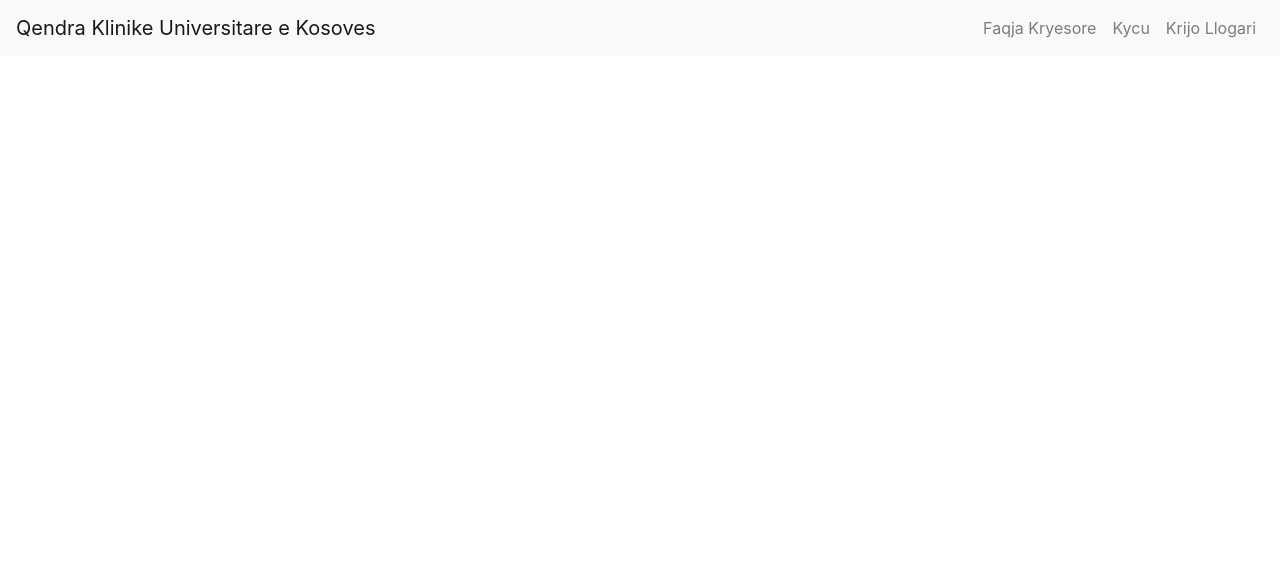
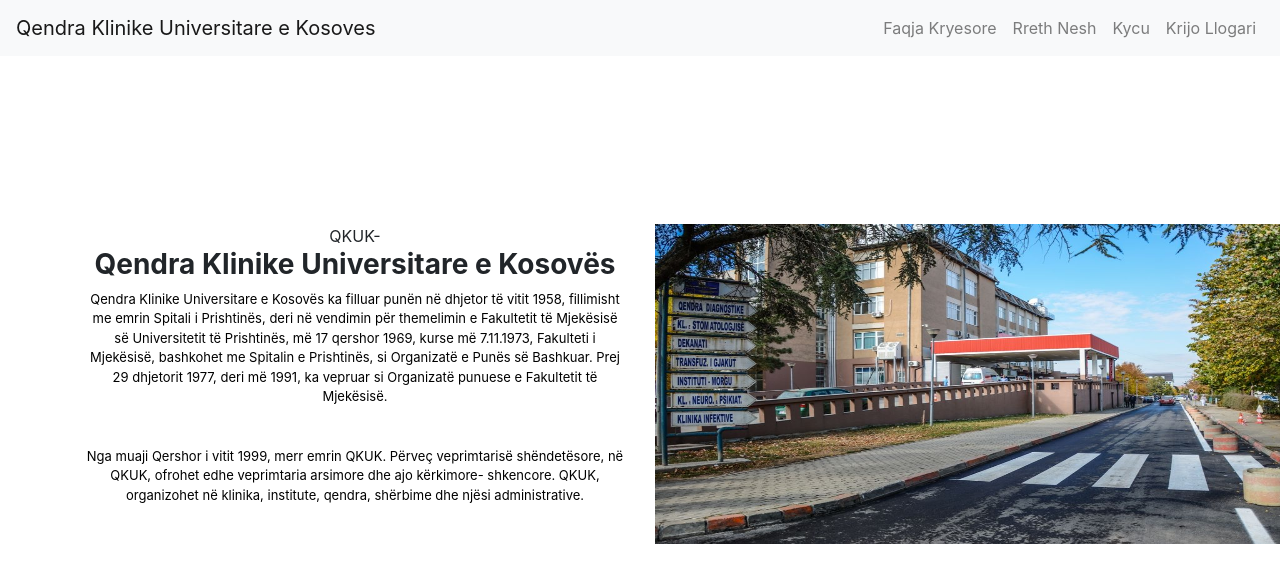
Before and after one commit to anilaavdylii/HMS-frontend, a React (Create React App) app: page /aboutUs in a window 1280 px wide. Shown: the top 582 px of the page. Built offline with nearby package versions, Linux system fonts and the light colour scheme.

Commit message:
aboutus page

```diff
--- a/src/App.css
+++ b/src/App.css
@@ -87,6 +87,11 @@
 }
 
 p {
+  color: black;
+  font-size: small;
+}
+
+h6 {
   color: red;
   font-size: small;
 }
@@ -251,3 +256,13 @@ p {
   width:100%;
   height: 100vh;
 }
+
+
+
+.container-about{
+    background-image: url(../src/img/qkuk-1.jpg);
+    background-repeat: no-repeat;
+    background-size: 100% 100%;
+    height: 40vh;
+    width: 80vh;
+}
--- a/src/App.js
+++ b/src/App.js
@@ -4,8 +4,8 @@ import * as ReactBootStrap from "react-bootstrap";
 import Login from "./Components/Login";
 import Register from "./Components/Register";
 import Home from "./Components/Home";
-import FindPath
- from './Components/FindPath';
+import FindPath from './Components/FindPath';
+import AboutUs from './Components/AboutUs';
 import { ToastContainer, toast } from 'react-toastify';
 import 'react-toastify/dist/ReactToastify.css';
 import NavBar from "./Components/Navbar"
@@ -43,6 +43,10 @@ function App() {
             <FindPath />
           </Route>
 
+          <Route path="/aboutUs" component={AboutUs}>
+            <AboutUs />
+          </Route>
+
         </Switch>
     </Router>
     <ToastContainer position="top-right" autoClose={5000} />
--- /dev/null
+++ b/src/Components/AboutUs.js
@@ -0,0 +1,35 @@
+import React from 'react'
+
+function AboutUs() {
+  return (
+    <div className='container'>
+      <br/><br/><br/><br/><br/><br/><br/>
+      <div className='row'>
+        <div className='col-sm-6'>
+          <div classNaame='section-title'>
+            <div className='section_subtitle'>QKUK- </div>
+            <h3 className='section_main_title'> <strong> Qendra Klinike Universitare e Kosovës</strong></h3>
+          </div>
+
+          <div className='about-item'>
+            <p>Qendra Klinike Universitare e Kosovës ka filluar punën në dhjetor të vitit 1958, fillimisht me emrin Spitali i Prishtinës, deri në  vendimin për themelimin e Fakultetit të Mjekësisë së Universitetit të Prishtinës, më 17 qershor 1969, kurse më 7.11.1973, Fakulteti i Mjekësisë, bashkohet me Spitalin e Prishtinës, si Organizatë e Punës së Bashkuar. Prej 29 dhjetorit 1977, deri më 1991, ka vepruar  si Organizatë punuese e Fakultetit të Mjekësisë.</p>
+
+            <br/>
+            <p>Nga  muaji Qershor i vitit 1999,  merr emrin QKUK.  Përveç veprimtarisë shëndetësore, në QKUK, ofrohet edhe  veprimtaria arsimore dhe ajo kërkimore- shkencore.  QKUK, organizohet në klinika, institute, qendra, shërbime dhe  njësi administrative.</p>
+
+          </div>
+
+        </div>
+
+        <div className='col-sm-4 col-sm-offset-2'>
+        <div className="container-about">
+    </div>
+        </div>
+      </div>
+
+    </div>
+  )
+}
+
+
+export default AboutUs
--- a/src/Components/Login.js
+++ b/src/Components/Login.js
@@ -66,7 +66,7 @@ function Login() {
                       value={formValues.email}
                       onChange={handleChange}
                     />
-                     <p>{formErrors.email}</p>
+                     <h6>{formErrors.email}</h6>
                   </Form.Group>
 
                   <Form.Group className="mb-3" controlId="formBasicPassword">
@@ -76,7 +76,7 @@ function Login() {
                       value={formValues.password}
                       onChange={handleChange}
                     />
-                     <p>{formErrors.password}</p>
+                     <h6>{formErrors.password}</h6>
                   </Form.Group>
                   <br/>
                   <a href="#/" className='forgot-pw'>
--- a/src/Components/Navbar.js
+++ b/src/Components/Navbar.js
@@ -20,6 +20,11 @@ const NavBar = () => {
     <ReactBootStrap.Nav.Link href="#home">Faqja Kryesore</ReactBootStrap.Nav.Link>
     </Link>
 
+    <Link to="/aboutUs">
+    <ReactBootStrap.Nav.Link href="#aboutUs">Rreth Nesh</ReactBootStrap.Nav.Link>
+    </Link>
+
+
     <Link to="/login">
     <ReactBootStrap.Nav.Link href="#login">Kycu</ReactBootStrap.Nav.Link>
     </Link>
```
Also changed, not shown: src/img/qkuk-1.jpg (added).
